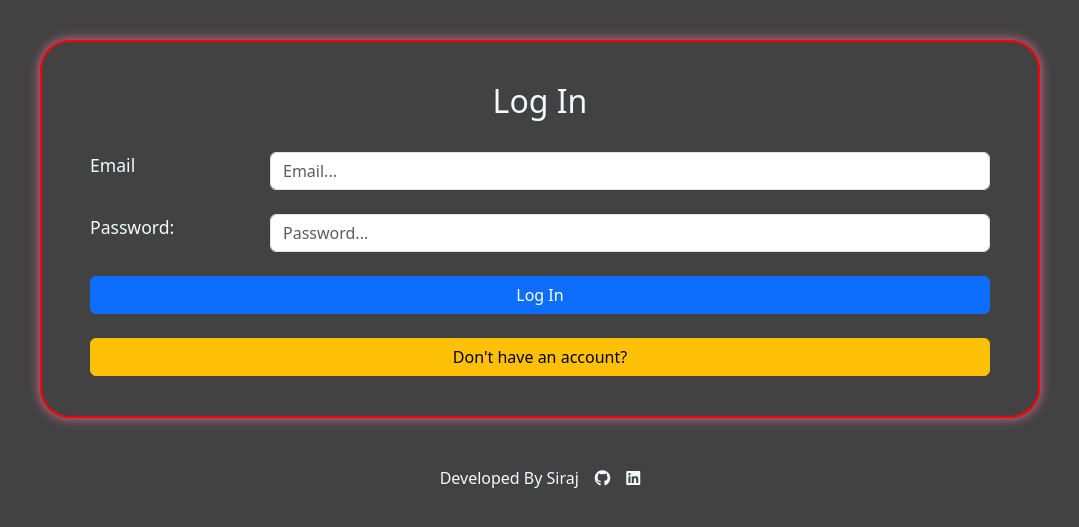
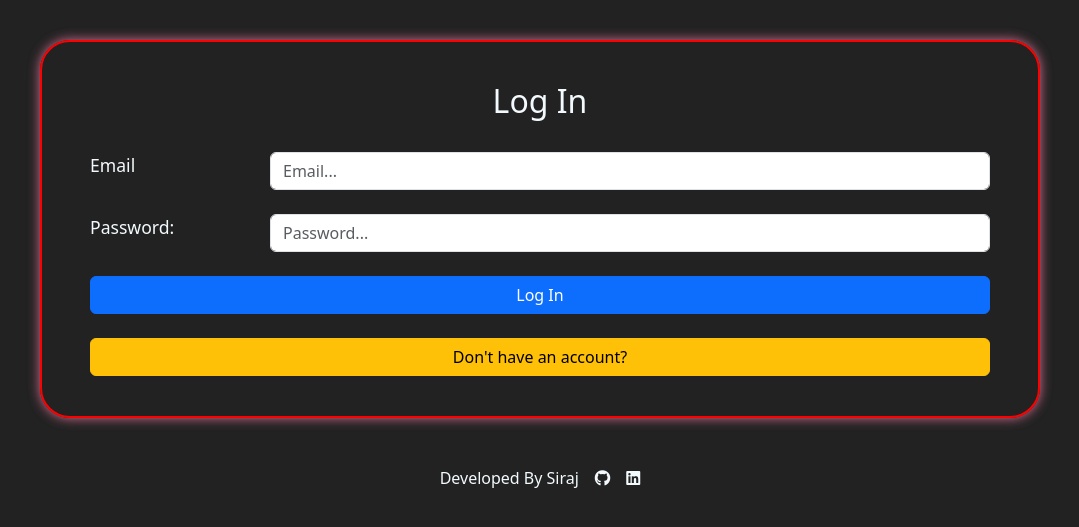
Before and after one commit to sirajms5/Clothing-Store, a PHP site: page /login.html in a window 1280 px wide. Shown: the part 56-583 px from the top of the page, without its empty margins (100-1179 px from the left). Run offline with PHP 8.4, Linux system fonts and the light colour scheme; some libraries are stand-ins or nearby versions.

Commit message:
dont have account anchor

```diff
--- a/login.html
+++ b/login.html
@@ -78,7 +78,7 @@
                     <span id="password-error"></span> <!-- message generated in JS -->
                 </div>
                 <button class="btn btn-primary" id="button-log-in">Log In</button>
-                <button class="btn btn-warning" id="dont-have-account-button">Don't have an account?</button>
+                <a class="btn btn-warning" id="dont-have-account-button" href="./register.html">Don't have an account?</a>
             </form>
         </section>
     </main>
--- a/script/login.js
+++ b/script/login.js
@@ -16,6 +16,7 @@ passwordInput.addEventListener("keydown", (event) => {
     }
 })
 
+// logging in
 loginButton.addEventListener("click", (event) => {
     event.preventDefault();
     let emailValue = emailInput.value;
--- a/styles/style.css
+++ b/styles/style.css
@@ -5,7 +5,7 @@
 .master {
   margin: 0 0 0 0;
   padding: 0;
-  background-color: #424242;
+  background-color: #222222;
   color: var(--salt, white);
   overflow-x: hidden;
 }
@@ -136,7 +136,7 @@
   margin-right: auto;
   max-width: 19rem;
   border: 1px solid black !important;
-  box-shadow: 2px 2px black;
+  box-shadow: 3px 3px black;
 }
 
 .card-title {
```
